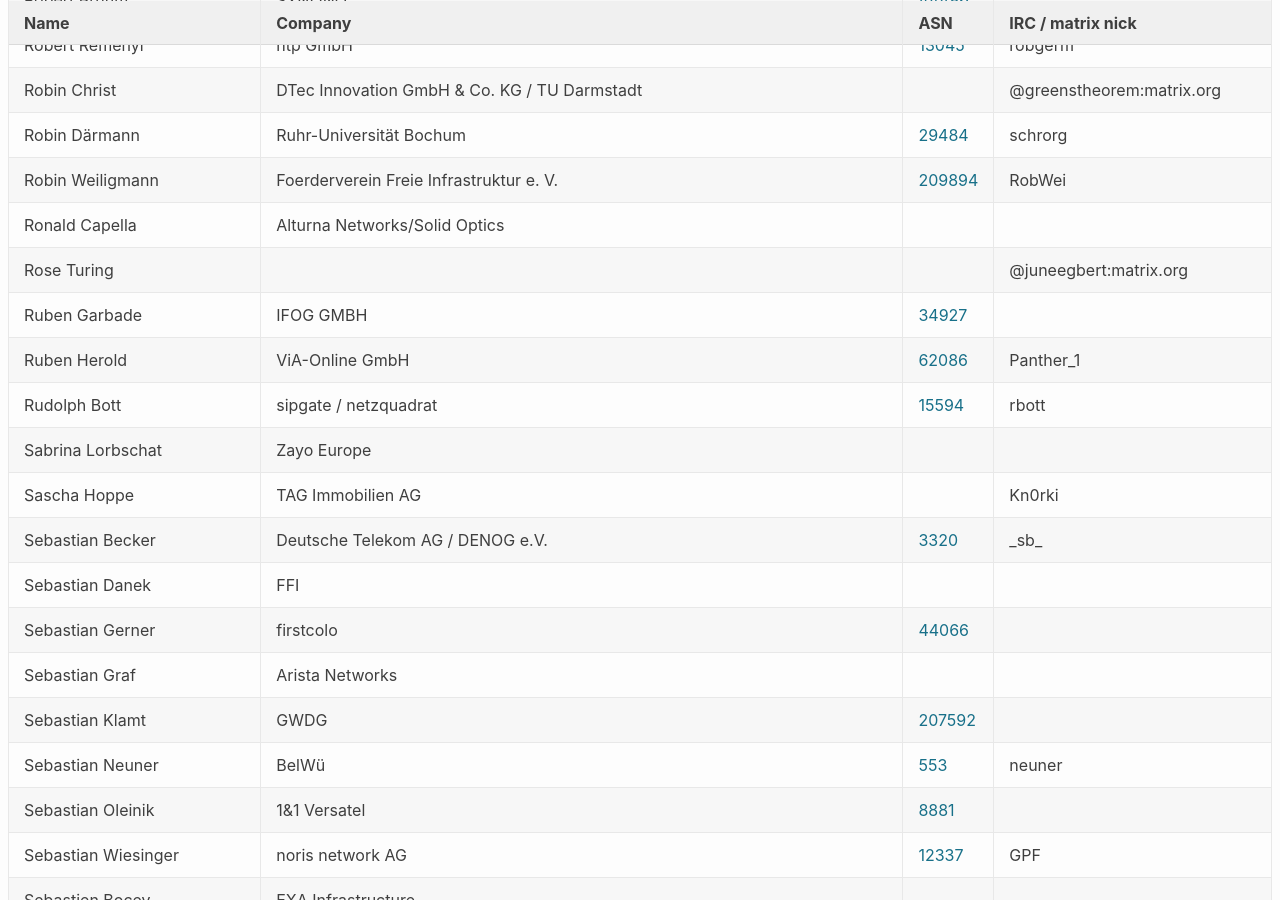
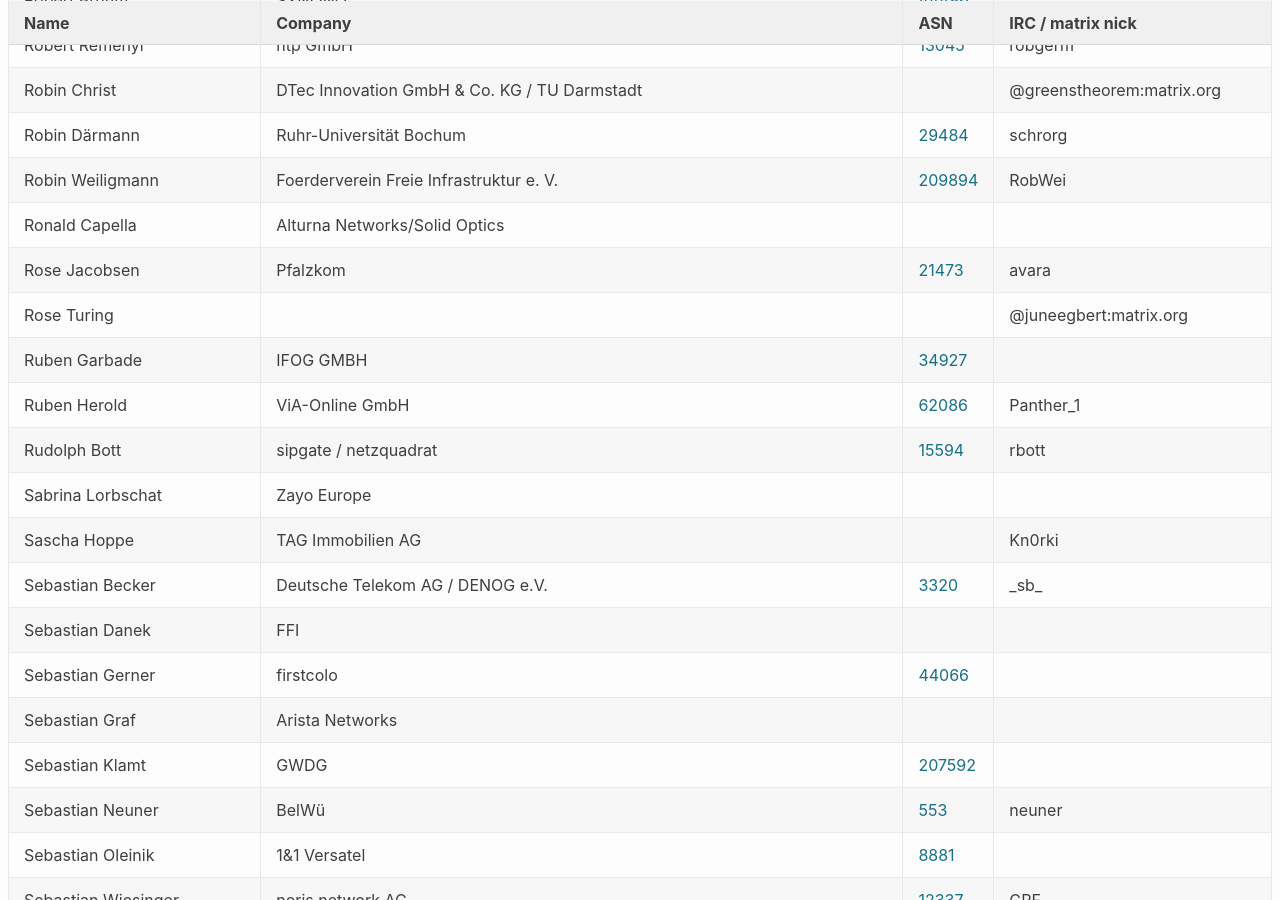
Before and after one commit to denog/pretix-attendeelist, a Jekyll site: the page built from denog17/index.markdown, in a window 1280 px wide and 900 px high, scrolled down 13204 px. Built offline with Jekyll 4.4.1, drawn with Linux system fonts in a browser that asks for light colours.

Commit message:
Latest data: Mon Sep  1 12:14:45 UTC 2025

```diff
--- a/_data/attendees_denog17_onsite.json
+++ b/_data/attendees_denog17_onsite.json
@@ -1770,6 +1770,12 @@
     "asn": null
   },
   {
+    "name": "Rose Jacobsen",
+    "company": "Pfalzkom",
+    "irc": "avara",
+    "asn": "21473"
+  },
+  {
     "name": "Rose Turing",
     "company": null,
     "irc": "@juneegbert:matrix.org",
```
